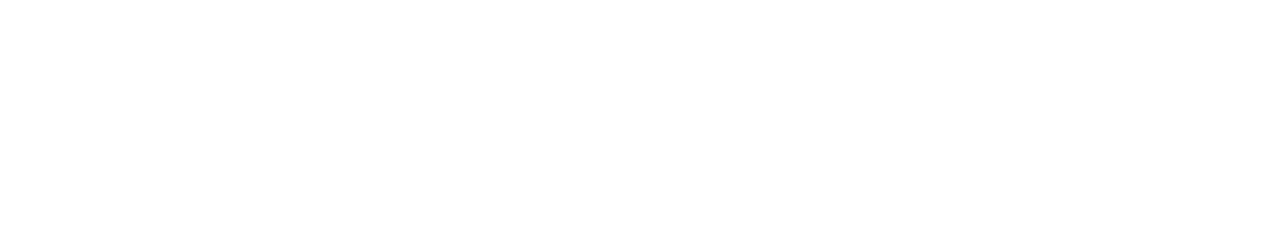
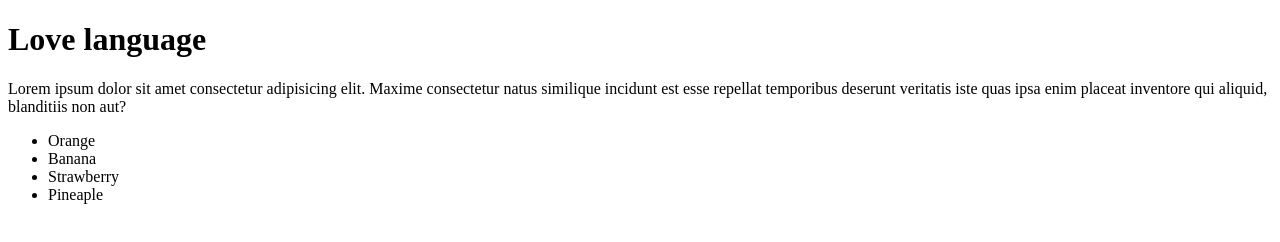
Before and after one commit to abbasZak/Saved, a plain HTML site: page index.html in a window 1280 px wide. Drawn offline with Linux system fonts and the light colour scheme.

Commit message:
Love language update

```diff
--- a/index.html
+++ b/index.html
@@ -5,8 +5,17 @@
     <meta http-equiv="X-UA-Compatible" content="IE=edge">
     <meta name="viewport" content="width=device-width, initial-scale=1.0">
     <title>Laerning Git</title>
+    <link rel="stylesheet" href="style.css">
 </head>
 <body>
-
+    <h1>Love language</h1>
+    <p>Lorem ipsum dolor sit amet consectetur adipisicing elit. Maxime consectetur natus similique incidunt est esse repellat temporibus deserunt veritatis iste quas ipsa enim placeat inventore qui aliquid, blanditiis non aut?</p>
+    <ul>
+        <li>Orange</li>
+        <li>Banana</li>
+        <li>Strawberry</li>
+        <li>Pineaple</li>
+    </ul>
+    <script src="app.js"></script>
 </body>
 </html>
```
Also changed, not shown: 1 other file.
